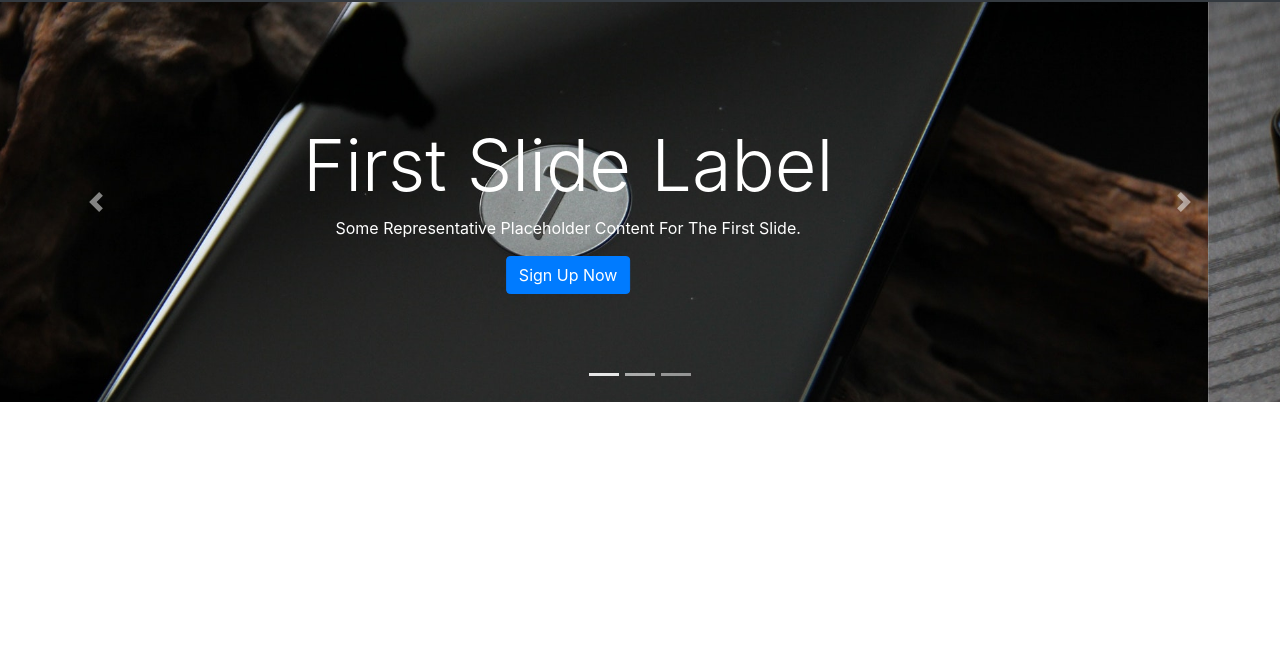
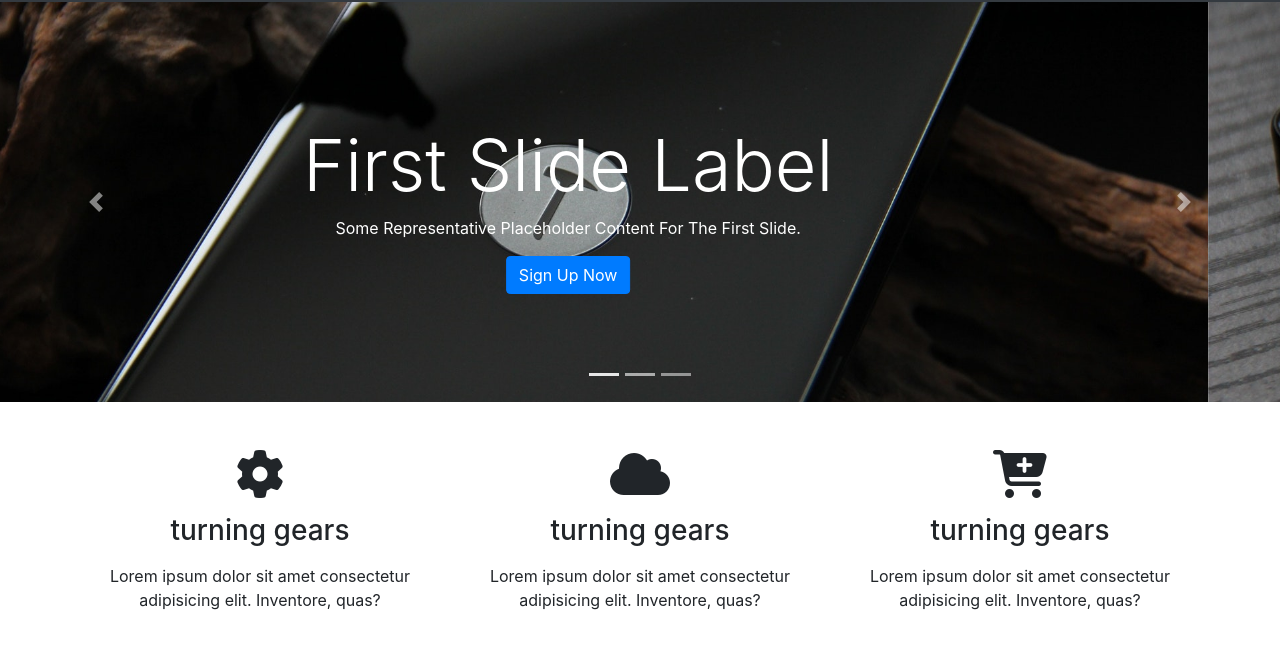
Before and after one commit to 8007037514/bootstrap4, a plain HTML site: page index.html in a window 1280 px wide. Shown: the part 114-762 px from the top of the page. Drawn offline with nearby package versions, Linux system fonts and the light colour scheme.

Commit message:
work on home icons

```diff
--- a/index.html
+++ b/index.html
@@ -4,6 +4,8 @@
     <meta charset="UTF-8">
     <meta name="viewport" content="width=device-width, initial-scale=1.0">
     <link rel="stylesheet" href="https://cdn.jsdelivr.net/npm/bootstrap@4.6.2/dist/css/bootstrap.min.css" integrity="sha384-xOolHFLEh07PJGoPkLv1IbcEPTNtaed2xpHsD9ESMhqIYd0nLMwNLD69Npy4HI+N" crossorigin="anonymous">
+
+    <link rel="stylesheet" href="https://cdnjs.cloudflare.com/ajax/libs/font-awesome/6.4.0/css/all.min.css" integrity="sha512-iecdLmaskl7CVkqkXNQ/ZH/XLlvWZOJyj7Yy7tcenmpD1ypASozpmT/E0iPtmFIB46ZmdtAc9eNBvH0H/ZpiBw==" crossorigin="anonymous" referrerpolicy="no-referrer" />
 
     <link rel="stylesheet" href="./assets/css/style.css">
     <title>Document</title>
@@ -90,6 +92,33 @@
           </button>
         </div>
       </section>
+      <section class="homeIcons py-5">
+        <div class="container">
+          <div class="row text-center">
+            <div class="col-md-4">
+              <div>
+                <i class="fa-solid fa-gear fa-3x"></i>
+                <h3 class="my-3">turning gears</h3>
+                <p>Lorem ipsum dolor sit amet consectetur adipisicing elit. Inventore, quas?</p>
+              </div>
+            </div>
+            <div class="col-md-4">
+              <div>
+                <i class="fa-solid fa-cloud fa-3x"></i>
+                <h3 class="my-3">turning gears</h3>
+                <p>Lorem ipsum dolor sit amet consectetur adipisicing elit. Inventore, quas?</p>
+              </div>
+            </div>
+            <div class="col-md-4">
+              <div>
+                <i class="fa-solid fa-cart-plus fa-3x"></i>
+                <h3 class="my-3">turning gears</h3>
+                <p>Lorem ipsum dolor sit amet consectetur adipisicing elit. Inventore, quas?</p>
+              </div>
+            </div>
+          </div>
+        </div>
+      </section>
    </main>
 
      <!----------------------------------------- Part-Three ------------------------------->
```
